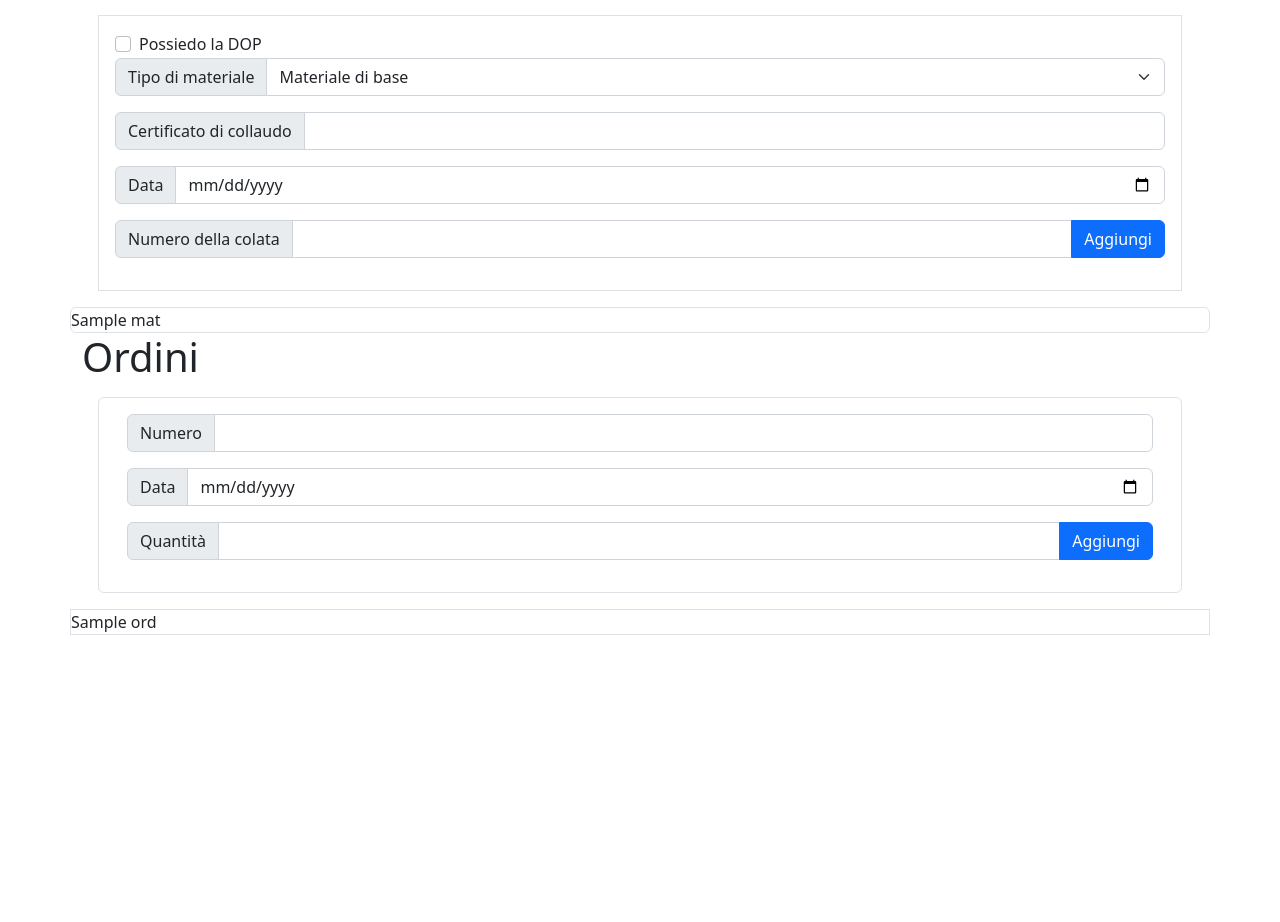
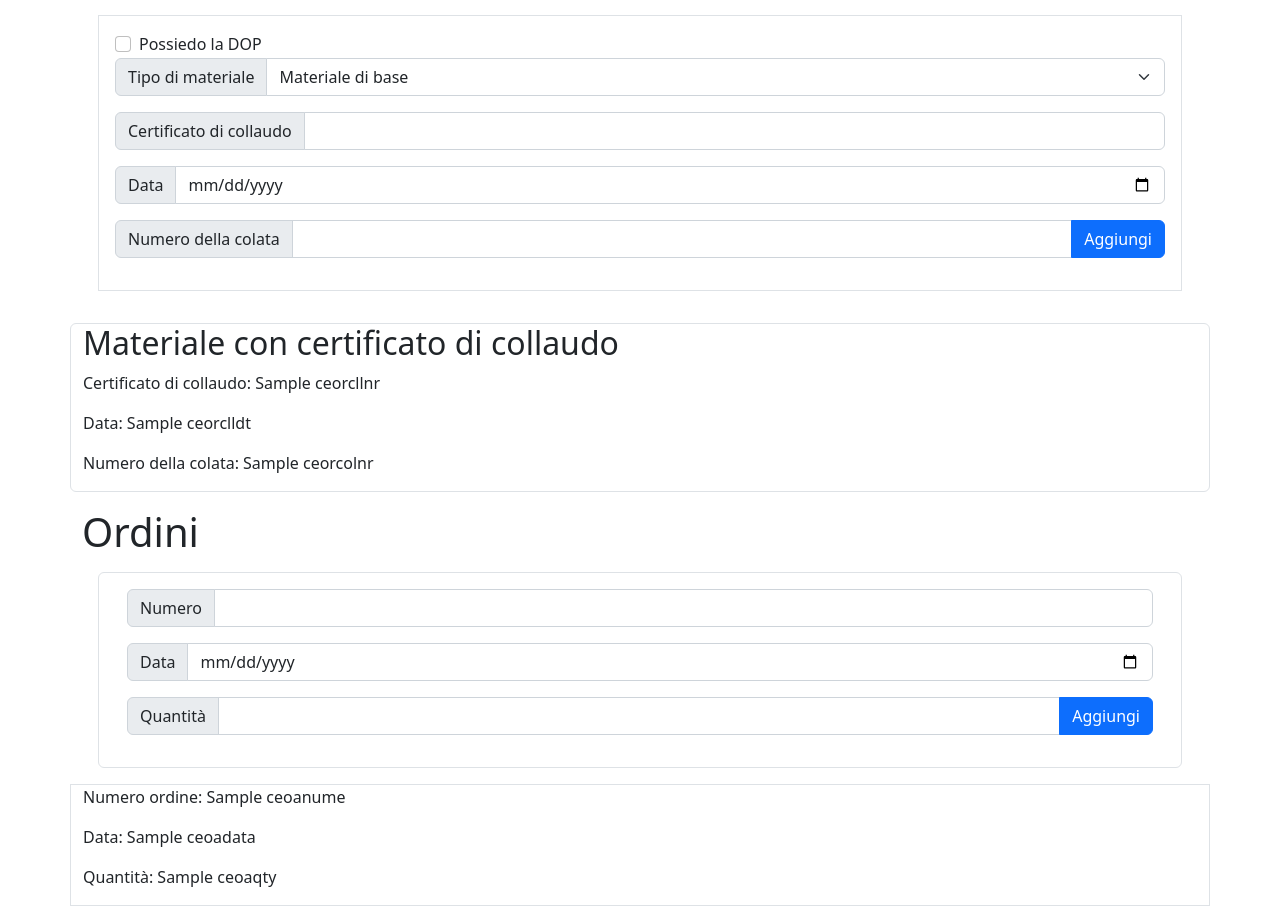
Before and after one commit to hotbrightsunshine/certificazioni-ce, a Flask app: template flaskr/templates/articolo_view.html in a window 1280 px wide. Shown: the part 757-1679 px from the top of the page. Before the commit the page ends 1392 px from the top, so only its background shows below. Run offline with Flask 2, Linux system fonts and the light colour scheme; the template is opened without the code that fills it: most values are stand-ins (such as "Sample title", 1, 10 or a date in 2020); some libraries are stand-ins or nearby versions.

```diff
--- a/flaskr/templates/articolo_view.html
+++ b/flaskr/templates/articolo_view.html
@@ -276,8 +276,18 @@
 
 <div id="lista-materiali">
     {% for mat in materiali %}
-    <div class="row rounded border">
-        {{mat}}
+    <div class="row rounded border my-3">
+        {% if mat['CEORORIG'] == '1' %}
+            <h2>Materiale in conto lavorazione</h2>
+            <p>Codice componente: {{mat['CEORCDPAR']}}</p>
+            <p>Numero della colata: {{mat['CEORCOLNR']}}</p>
+            <p>Punzonatura: {{mat['CEORPUNNR']}}</p>
+        {% else %}
+            <h2>Materiale con certificato di collaudo</h2>
+            <p>Certificato di collaudo: {{mat['CEORCLLNR']}}</p>
+            <p>Data: {{mat['CEORCLLDT']}}</p>
+            <p>Numero della colata: {{mat['CEORCOLNR']}}</p>
+        {% endif %}
     </div>
     {% endfor %}
 </div>
@@ -314,8 +324,10 @@
 
 <div id="ordini-list">
     {% for ord in ordini %}
-    <div class="row border">
-        {{ord}}
+    <div class="row border my-3">
+        <p>Numero ordine: {{ord['CEOANUME']}}</p>
+        <p>Data: {{ord['CEOADATA']}}</p>
+        <p>Quantità: {{ord['CEOAQTY']}}</p>
     </div>
 
     {% endfor %}
```
Also changed, not shown: flaskr/articolo.py (+27 -0 lines), 1 other file.
